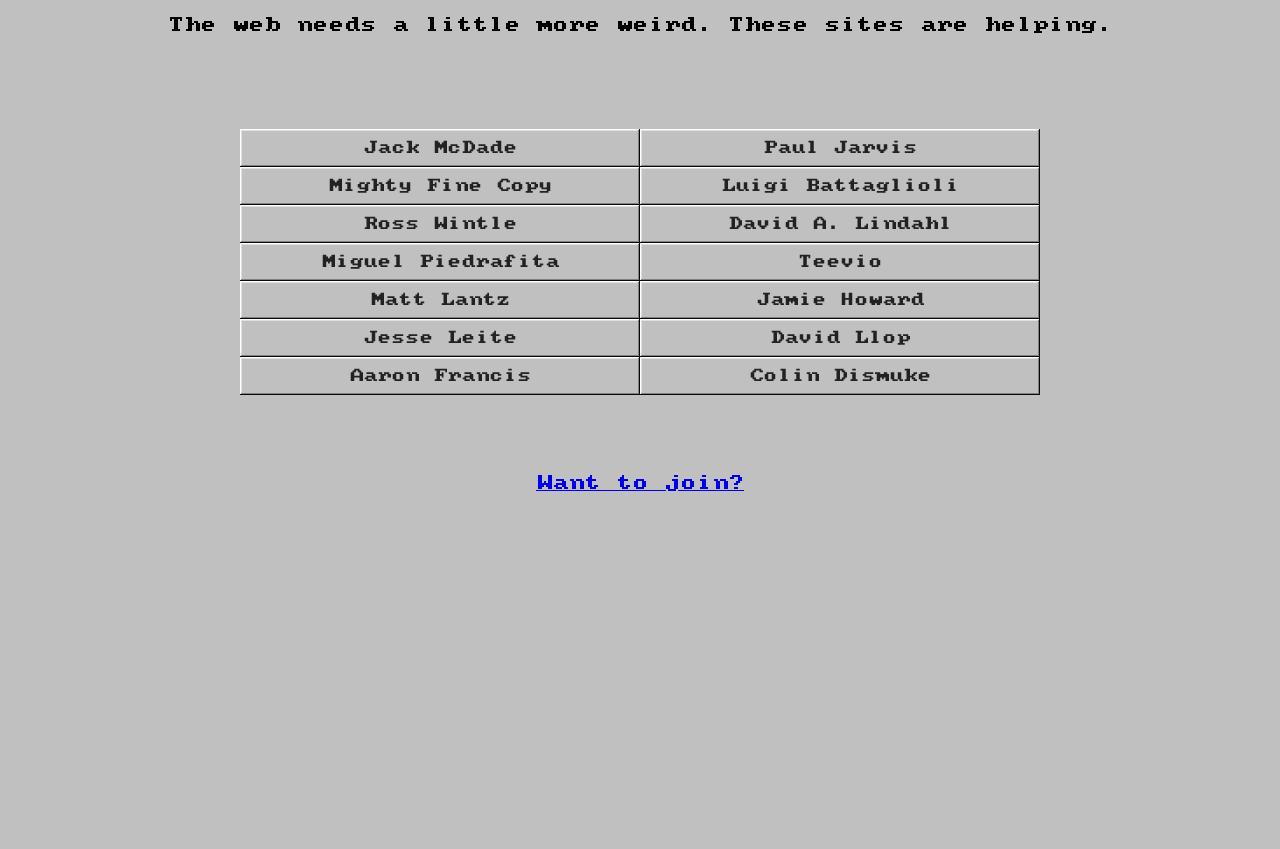
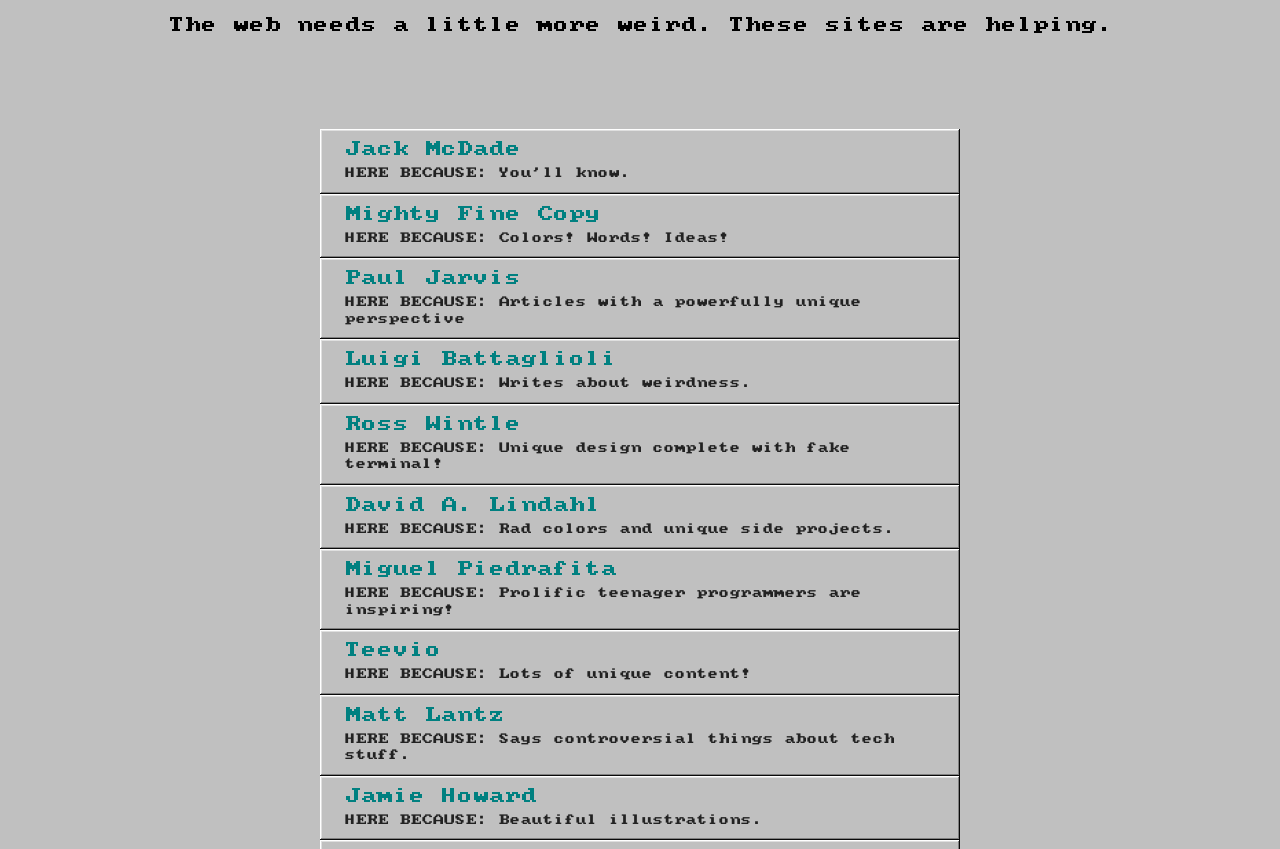
Before and after one commit to jackmcdade/weird-wide-webring, a plain HTML site: page index.html in a window 1280 px wide. Shown: the part 103-952 px from the top of the page. Before the commit the page ends 800 px from the top, so only its background shows below. Drawn offline with nearby package versions, Linux system fonts and the light colour scheme.

Commit message:
Added becauses

```diff
--- a/index.html
+++ b/index.html
@@ -17,7 +17,10 @@
     <p>The web needs a little more weird. These sites are helping.</p>
     <div class="list">
         <template x-for="(site, index) in sites" :key="index">
-            <a class="box" :href="site.url + '?ref=weirdwidewebring'" x-text="site.name"></a>
+            <a class="box" :href="site.url + '?ref=weirdwidewebring'">
+                <span class="name" x-text="site.name"></span>
+                <span class="because" x-text="'HERE BECAUSE: ' + site.because"></span>
+            </a>
         </template>
     </div>
     <p><a href="/join.html">Want to join?</a></p>
--- a/sites.js
+++ b/sites.js
@@ -1,16 +1,73 @@
 let sites = [
-    { name: "Jack McDade", url: 'https://jackmcdade.com'},
-    { name: "Paul Jarvis", url: 'https://pjrvs.com'},
-    { name: "Mighty Fine Copy", url: 'https://www.mightyfinecopy.com/'},
-    { name: "Luigi Battaglioli", url: 'https://theluigi.com'},
-    { name: "Ross Wintle", url: 'https://rosswintle.uk/'},
-    { name: "David A. Lindahl", url: 'https://davidalindahl.com'},
-    { name: "Miguel Piedrafita", url: 'https://miguelpiedrafita.com'},
-    { name: "Teevio", url: 'https://teev.io'},
-    { name: "Matt Lantz", url: 'https://mattlantz.ca'},
-    { name: "Jamie Howard", url: 'https://jamiehoward.co'},
-    { name: "Jesse Leite", url: 'https://jesseleite.com'},
-    { name: "David Llop", url: 'https://davidllop.com'},
-    { name: "Aaron Francis", url: 'https://aaronfrancis.com/'},
-    { name: "Colin Dismuke", url: 'https://www.colindismuke.com'},
+    {
+        name: "Jack McDade",
+        url: 'https://jackmcdade.com',
+        because: "You'll know."
+    },
+    {
+        name: "Mighty Fine Copy",
+        url: 'https://www.mightyfinecopy.com/',
+        because: "Colors! Words! Ideas!"
+    },
+    {
+        name: "Paul Jarvis",
+        url: 'https://pjrvs.com',
+        because: "Articles with a powerfully unique perspective"
+    },
+    {
+        name: "Luigi Battaglioli",
+        url: 'https://theluigi.com',
+        because: "Writes about weirdness."
+    },
+    {
+        name: "Ross Wintle",
+        url: 'https://rosswintle.uk/',
+        because: "Unique design complete with fake terminal!"
+
+    },
+    {
+        name: "David A. Lindahl",
+        url: 'https://davidalindahl.com',
+        because: "Rad colors and unique side projects."
+    },
+    {
+        name: "Miguel Piedrafita",
+        url: 'https://miguelpiedrafita.com',
+        because: "Prolific teenager programmers are inspiring!"
+    },
+    {
+        name: "Teevio",
+        url: 'https://teev.io',
+        because: "Lots of unique content!"
+    },
+    {
+        name: "Matt Lantz",
+        url: 'https://mattlantz.ca',
+        because: "Says controversial things about tech stuff."
+    },
+    {
+        name: "Jamie Howard",
+        url: 'https://jamiehoward.co',
+        because: "Beautiful illustrations."
+    },
+    {
+        name: "David Llop",
+        url: 'https://davidllop.com',
+        because: "That font! Those colors!"
+    },
+    {
+        name: "Jesse Leite",
+        url: 'https://jesseleite.com',
+        because: "Master of puns."
+    },
+    {
+        name: "Colin Dismuke",
+        url: 'https://www.colindismuke.com',
+        because: "Lots of unique content."
+    },
+    {
+        name: "Aaron Francis",
+        url: 'https://aaronfrancis.com/',
+        because: "Has a wierd list of things that work when broken."
+    },
 ]
--- a/style.css
+++ b/style.css
@@ -25,10 +25,8 @@ p {
 }
 
 .list {
-    display: flex;
-    flex-wrap: wrap;
     align-items: center;
-    max-width: 800px;
+    max-width: 640px;
     margin: 0 auto;
     padding: 64px 0;
 }
@@ -43,24 +41,37 @@ p {
 .box {
     background: silver;
     box-shadow: inset -1px -1px #0a0a0a, inset 1px 1px #fff, inset -2px -2px grey, inset 2px 2px #dfdfdf;
-    color: #222;
-    display: block;
-    font-size: 14px;
-    padding: 12px;
+    display: flex;
+    flex-direction: column;
+    padding: 12px 24px;
     min-height: 23px;
-    text-align: center;
+    text-align: left;
     text-decoration: none;
-    width: 50%;
+    width: 100%;
 }
 
 .box:active {
     box-shadow: inset -1px -1px #fff, inset 1px 1px #0a0a0a, inset -2px -2px #dfdfdf, inset 2px 2px grey;
-    padding: 18px 11px 0 6px 13px;
+    padding: 18px 22px 0 6px 16px;
 }
 
 .box:focus {
     outline: 1px dotted #000;
     outline-offset: -6px;
+}
+
+.box .name {
+    color: teal;
+    display: block;
+    font-size: 16px;
+    margin-bottom: 8px;
+}
+
+.box .because {
+    display: block;
+    font-size: 11px;
+    line-height: 1.5;
+    color: #222;
 }
 
 .github {
```
